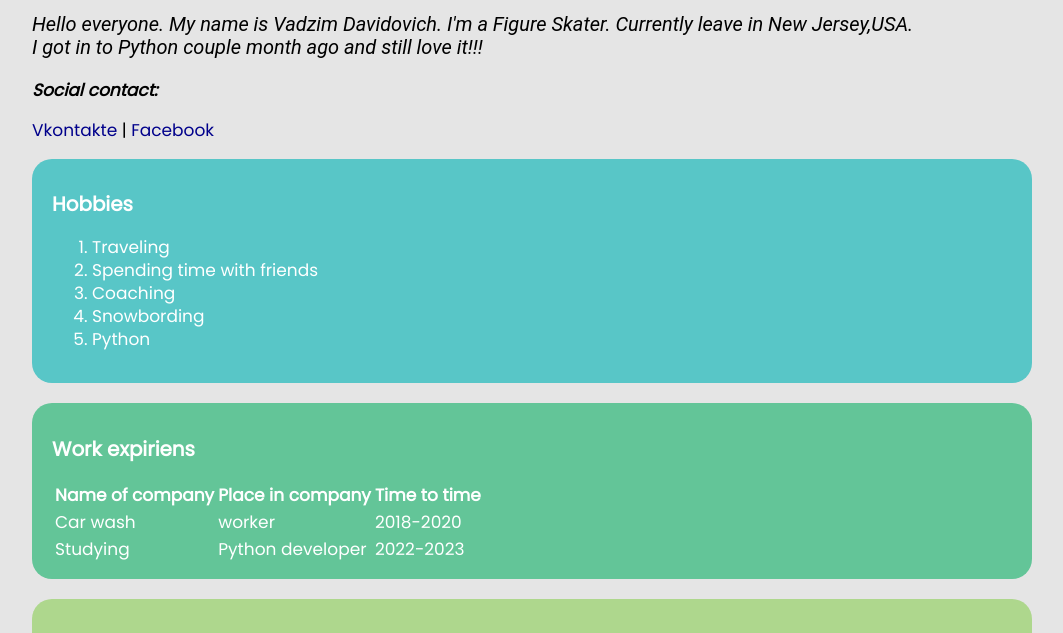
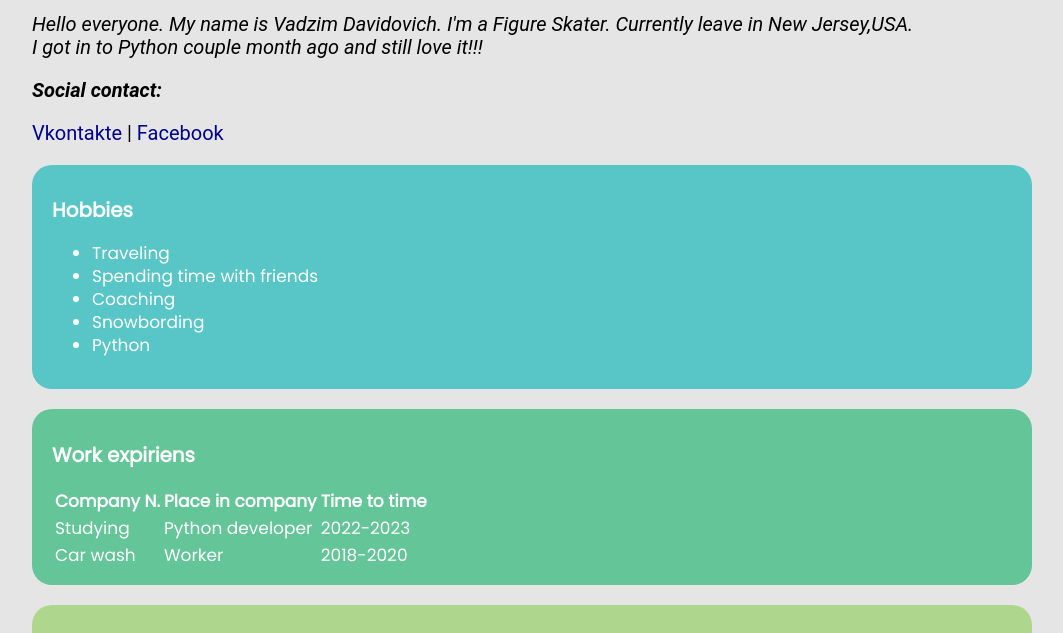
Before and after one commit to Vadzimdi/resume2.0, a plain HTML site: page index.html in a window 1280 px wide. Shown: the part 407-1040 px from the top of the page, without its empty margins (108-1171 px from the left). Drawn offline with Linux system fonts and the light colour scheme.

Commit message:
Update index.html
add block section

```diff
--- a/index.html
+++ b/index.html
@@ -10,50 +10,54 @@
 <body>
 <div class="container">
     <header class="header">
-
-    <img src="https://media.gettyimages.com/id/928463930/ja/ストックフォト/shira-ichilov-and-vadim-davidovich-of-israel-compete-in-the-junior-ice-dance-short-dance.jpg?s=612x612&w=gi&k=20&c=G9TdmIfRYTyw3ndQqK_IXOmXQvK8E3aAOS14gqCbFeQ=" class="avatar">
-
-  <h1>Vadzim Davidovich</h1>
+<div class="inline">
+   <img src="https://media.gettyimages.com/id/928463930/ja/ストックフォト/shira-ichilov-and-vadim-davidovich-of-israel-compete-in-the-junior-ice-dance-short-dance.jpg?s=612x612&w=gi&k=20&c=G9TdmIfRYTyw3ndQqK_IXOmXQvK8E3aAOS14gqCbFeQ=" class="avatar">
+</div>
+        <div class="inline">
+ <h1>Vadzim Davidovich</h1>
   <p><em>Hello everyone. My name is Vadzim Davidovich.
   I'm a Figure Skater. Currently leave in New Jersey,USA.<br>
   I got in to Python couple month ago and still love it!!!</em></p>
-       </header>
+
     <p><strong><em>Social contact:</em></strong></p>
 <p>
     <a href="https://vk.com/losedale" target="_blank">Vkontakte</a> | <a href="https://www.facebook.com/vadim.davidovich.1/" target="_blank">Facebook</a>
+    </div>
 </p>
+
+    </header>
     <div class="card-1">
     <h3>Hobbies</h3>
 
-    <ol>
+    <ul>
         <li>Traveling</li>
         <li>Spending time with friends</li>
         <li>Coaching</li>
         <li>Snowbording</li>
         <li>Python</li>
-    </ol>
+    </ul>
         </div>
 
     <div class="card-2">
     <h3>Work expiriens</h3>
-    <table>
+    <table class="table">
         <thead>
         <tr>
-            <th>Name of company</th>
+            <th>Company N.</th>
             <th>Place in company</th>
             <th>Time to time</th>
         </tr>
         </thead>
         <tbody>
         <tr>
-            <td>Car wash</td>
-            <td>worker</td>
-            <td>2018-2020</td>
-        </tr>
-        <tr>
             <td>Studying</td>
             <td>Python developer</td>
             <td>2022-2023</td>
+        </tr>
+        <tr>
+            <td>Car wash</td>
+            <td>Worker</td>
+            <td>2018-2020</td>
         </tr>
         </tbody>
     </table>
@@ -63,14 +67,14 @@
 
     <div class="card-3">
         <h3>My courses</h3>
-        <ul>
+        <ol>
             <li><a href="https://stepik.org/course/58852/info" target="_blank">Python Base 1.(Stepik)</a></li>
             <li><a href="https://stepik.org/course/67/info" target="_blank">Python Base 2.(Stepik)</a></li>
             <li><a href="https://stepik.org/course/68343/info" target="_blank">Python Professional 1.(Stepik)</a></li>
             <li><a href="https://stepik.org/course/512/info" target="_blank">Python Professional 2.(Stepik)</a></li>
             <li><a href="https://stepik.org/course/116336/info" target="_blank">Python OOP(Stepik)</a></li>
             <li><a href="https://result.school/products/html-css" target="_blank">HTML, CSS(Result School)</a></li>
-        </ul>
+        </ol>
 
     </div>
     <hr>
```
